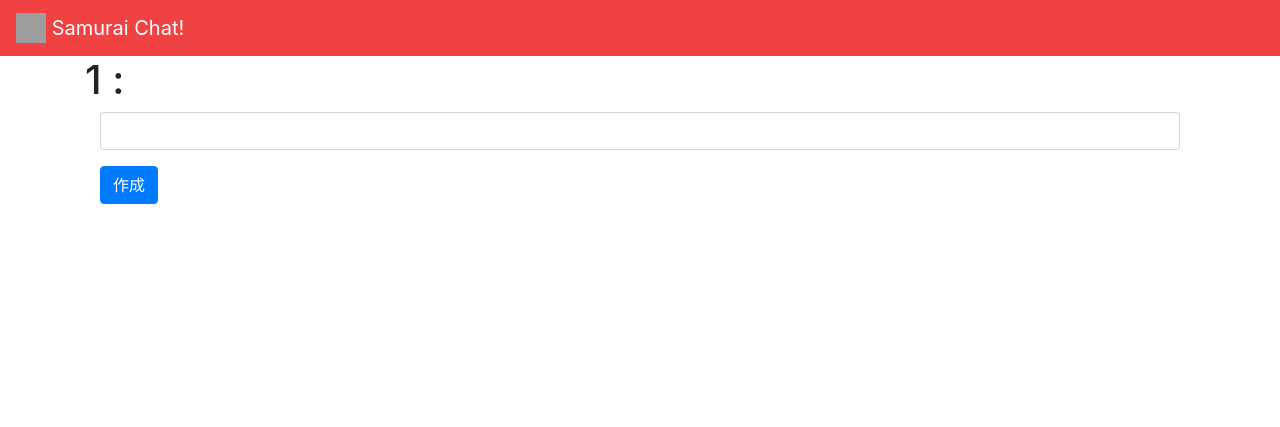
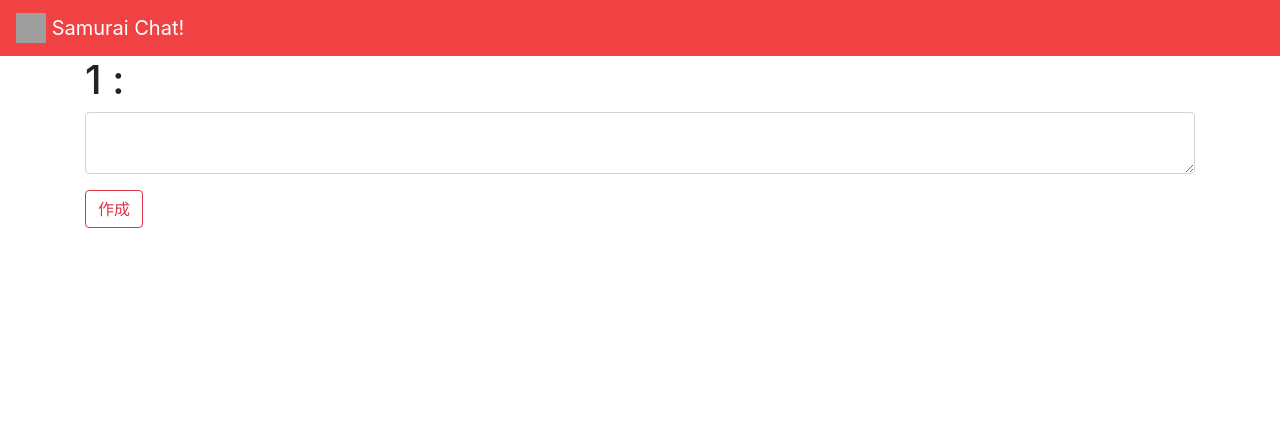
Before and after one commit to S-H-GAMELINKS/chatphp, a PHP site: page /room.php?id=1 in a window 1280 px wide. Shown: the top 427 px of the page. Run offline with PHP 8.4, Linux system fonts and the light colour scheme; data that the repository does not hold is empty; grey boxes are pictures that could not be loaded.

Commit message:
fix talk form

```diff
--- a/components/create_talk_form.php
+++ b/components/create_talk_form.php
@@ -1,10 +1,8 @@
-<div class="container">
 <form method="post" action="php/create_talk.php">
     <div class="form-group">
         <input value="<?php echo $_REQUEST['id'] ?>" name="id" type="hidden">
         <input value="<?php echo $_REQUEST['name'] ?>" name="name" type="hidden">
-            <input class="form-control" name="talk">
+        <textarea class="form-control" name="talk"></textarea>
     </div>
-        <button type="submit" class="btn btn-primary">作成</button>
+    <button type="submit" class="btn btn-outline-danger">作成</button>
 </form>
-</div>
```
Lines whose indentation alone changed are shown as unchanged.
